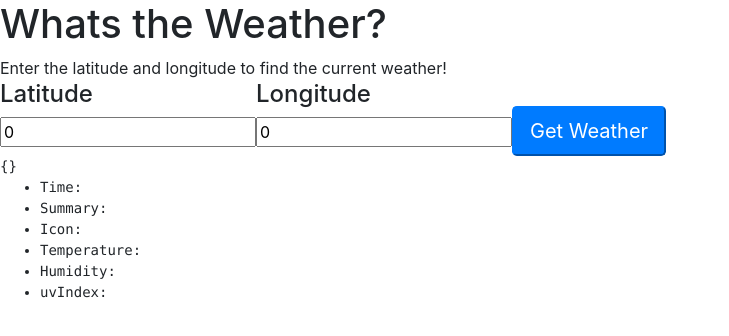
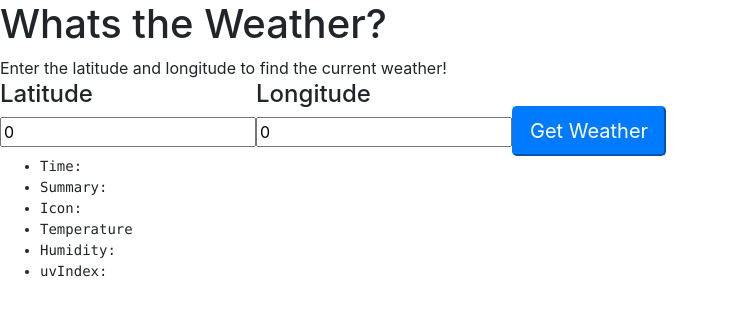
Before and after one commit to Jgriebel1990/myweather-appliction, a React (Create React App) app in the folder client/: page / in a window 1280 px wide. Shown: the top 336 px of the page, without its empty margins (0-729 px from the left). Built offline with nearby package versions, Linux system fonts and the light colour scheme.

Commit message:
created the DailyWeather js file and added dailyweather to state... now trying to get the data to show on localhost 3000

```diff
--- a/client/src/App.js
+++ b/client/src/App.js
@@ -1,7 +1,7 @@
 import React, { Component } from "react";
 import "./App.css";
 import { getWeather } from "./service/weather";
-import CurrentWeather from './CurrentWeather'
+import DailyWeather from './DailyWeather'
 
 class App extends Component {
   constructor() {
@@ -9,7 +9,7 @@ class App extends Component {
     this.state = {
       lat: 0,
       lon: 0,
-      currentWeather: {}
+      dailyWeather: [{}]
     };
     this.handleLatChange = this.handleLatChange.bind(this);
     this.handleLonChange = this.handleLonChange.bind(this);
@@ -30,9 +30,16 @@ class App extends Component {
     console.log("hello");
     getWeather(this.state.lat, this.state.lon)
       .then(response => {
-        const currentWeather = response.data.currently;
+        const dailyWeather = response.data.daily;
+
+        const first = this.state.dailyWeather.slice(0, position);
+        const last = this.state.dailyWeather.silce(position + 1);
+        const newDaily = [
+          ...first,
+          ...last
+        ]
         this.setState({
-          currentWeather: currentWeather
+          dailyWeather: dailyWeather
         });
       })
       .catch(err => {
@@ -80,7 +87,7 @@ class App extends Component {
         </form>
         <pre>
           {JSON.stringify(this.state.currentWeather, null, 6)}
-          <CurrentWeather />
+          <DailyWeather />
         </pre>
       </div>
     );
--- /dev/null
+++ b/client/src/DailyWeather.js
@@ -0,0 +1,19 @@
+import React from 'react';
+import PropTypes from 'prop-types';
+
+const DailyWeather = props => {
+    return(
+        <div>
+            <ul>
+                <li>Time: {props.time}</li>
+                <li>Summary: {props.summary}</li>
+                <li>Icon: {props.icon}</li>
+                <li>Temperature {props.temperature}</li>
+                <li>Humidity: {props.humidity}</li>
+                <li>uvIndex: {props.uvIndex}</li>
+            </ul>
+        </div>
+    )
+}
+
+export default DailyWeather;
```
